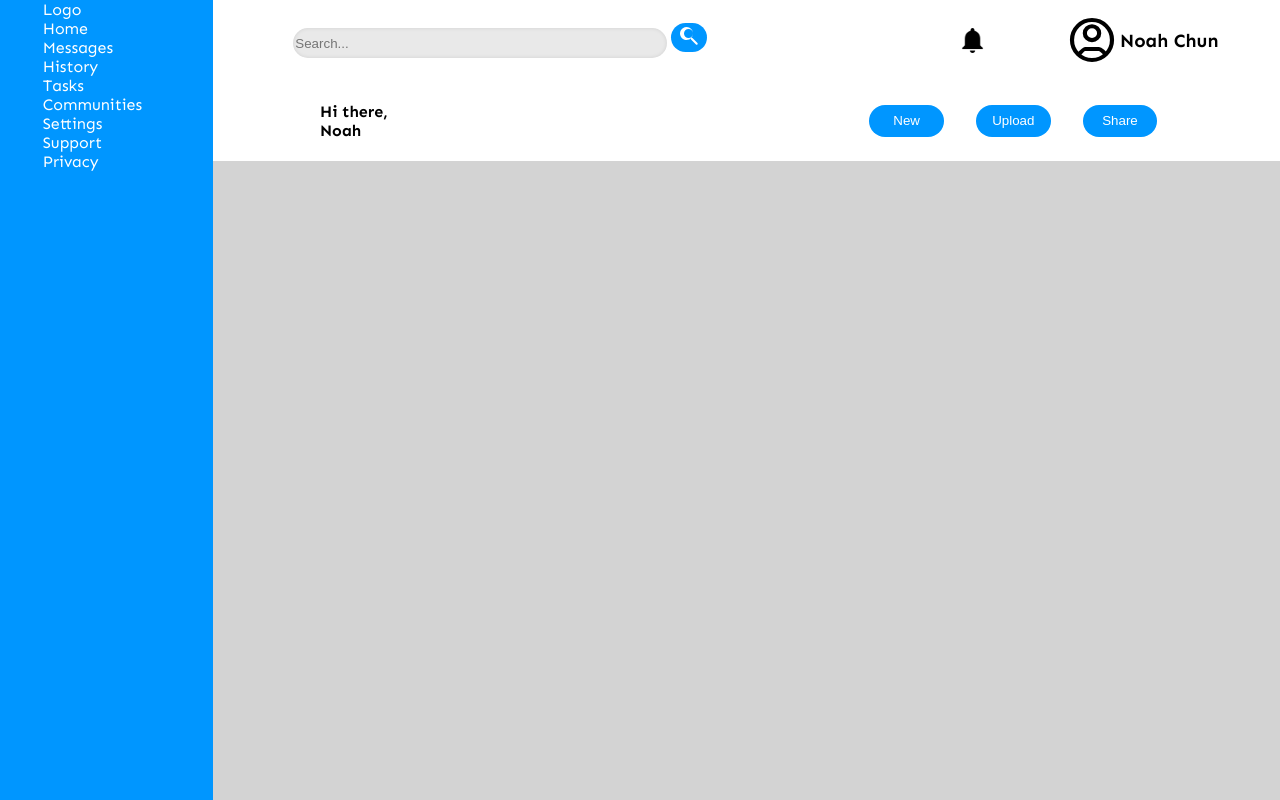
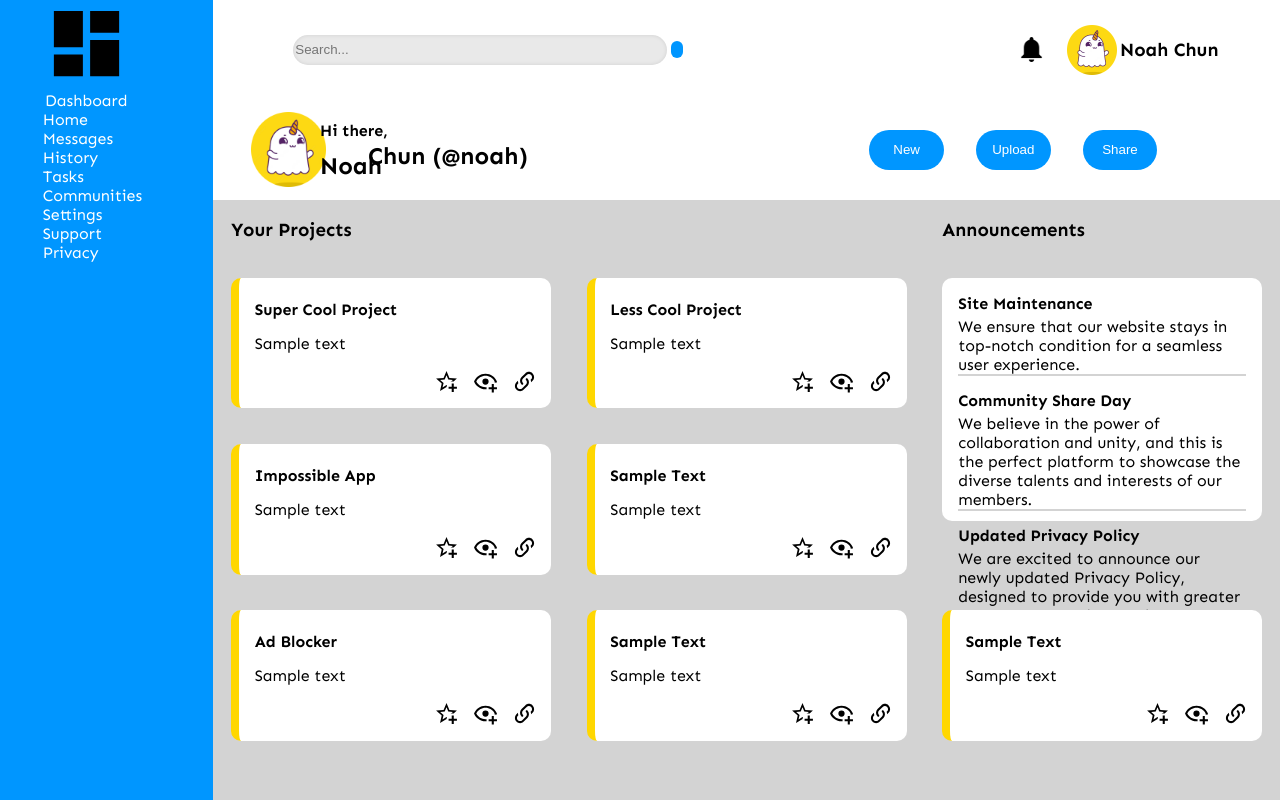
Before and after one commit to noahchun/admin-dashboard, a plain HTML site: page index.html in a window 1280 px wide. Drawn offline with Linux system fonts and the light colour scheme.

Commit message:
added to format

```diff
--- a/index.html
+++ b/index.html
@@ -9,7 +9,10 @@
     <body>
         <div class="grid-container">
             <div class="sidebar">
-                <div class="logo">Logo</div>
+                <div class="logo">
+                    <img src="./images/view-dashboard.svg">
+                    <span>Dashboard</span>
+                </div>
                 <div class="Home">Home</div>
                 <div class="Messages">Messages</div>
                 <div class="History">History</div>
@@ -24,22 +27,99 @@
                     <form>
                         <input type="search" name="search" id="search" placeholder="Search...">
                         <button type="submit" class="submit-button">
-                            <svg xmlns="http://www.w3.org/2000/svg" fill="#fff" width="24" height="24" viewBox="0 0 24 24">
-                                <path d="M15.5 14h-.79l-.28-.27a6.5 6.5 0 1 0-.7.7l.27.28v.79l5 4.99a1 1 0 1 0 1.42-1.42l-4.99-5zm-4 0a4.5 4.5 0 1 1 4.5-4.5 4.5 4.5 0 0 1-4.5 4.5z" />
-                            </svg>
+                            <img src="./images/magnify.svg" alt="Magnify Icon">
                         </button>
                     </form>
                 </div>
                 <img src="./images/notification.png" class="notification">
-                <img src="./images/user-profile-circle.svg" class="profileIcon">
+                <img src="./images/cute-yellow-pfp.png" class="profile-icon">
                 <h3 class="top-right-name">Noah Chun</h3>
-                <h4>Hi there, Noah</h4>
+                <img src="./images/cute-yellow-pfp.png" class="second-profile-icon">
+                <div class="name-cell">
+                    <h4>Hi there, </h4>
+                    <h2>Noah</h2>
+                </div>
+                <h2 class="last-name">Chun (@noah)</h2>
                 <button class="newButton">New</button>
                 <button class="uploadButton">Upload</button>
                 <button class ="shareButton">Share</button>
             </div>
             <div class="main-content">
-
+                <h3>Your Projects</h3>
+                <h3 class="announcements">Announcements</h3>
+                <div class="card">
+                    <div class="card-title">Super Cool Project</div>
+                    <p>Sample text</p>
+                    <div class="icon-grid">
+                        <img src="./images/star-plus-outline.svg" class="first-icon">
+                        <img src="./images/eye-plus-outline.svg" class="second-icon">
+                        <img src="./images/link-variant.svg" class="third-icon">
+                    </div>
+                </div>
+                <div class="card">
+                    <div class="card-title">Less Cool Project</div>
+                    <p>Sample text</p>
+                    <div class="icon-grid">
+                        <img src="./images/star-plus-outline.svg" class="first-icon">
+                        <img src="./images/eye-plus-outline.svg" class="second-icon">
+                        <img src="./images/link-variant.svg" class="third-icon">
+                    </div>
+                </div>
+                <div class="announce-content">
+                    <div class="announce-flex">
+                        <b>Site Maintenance</b> <br>
+                        <p class="underline">We ensure that our website stays in top-notch condition for a seamless user experience.</p>
+                        <b>Community Share Day</b> <br>
+                        <p class="underline">We believe in the power of collaboration and unity, and this is the perfect platform to showcase the diverse talents and interests of our members.</p>
+                        <b>Updated Privacy Policy</b> <br>
+                        <p>We are excited to announce our newly updated Privacy Policy, designed to provide you with greater transparency and control over your personal information.</p>
+                    </div>
+                </div>
+                <div class="card">
+                    <div class="card-title">Impossible App</div>
+                    <p>Sample text</p>
+                    <div class="icon-grid">
+                        <img src="./images/star-plus-outline.svg" class="first-icon">
+                        <img src="./images/eye-plus-outline.svg" class="second-icon">
+                        <img src="./images/link-variant.svg" class="third-icon">
+                    </div>
+                </div>
+                <div class="card">
+                    <div class="card-title">Sample Text</div>
+                    <p>Sample text</p>
+                    <div class="icon-grid">
+                        <img src="./images/star-plus-outline.svg" class="first-icon">
+                        <img src="./images/eye-plus-outline.svg" class="second-icon">
+                        <img src="./images/link-variant.svg" class="third-icon">
+                    </div>
+                </div>
+                <div class="card">
+                    <div class="card-title">Ad Blocker</div>
+                    <p>Sample text</p>
+                    <div class="icon-grid">
+                        <img src="./images/star-plus-outline.svg" class="first-icon">
+                        <img src="./images/eye-plus-outline.svg" class="second-icon">
+                        <img src="./images/link-variant.svg" class="third-icon">
+                    </div>
+                </div>
+                <div class="card">
+                    <div class="card-title">Sample Text</div>
+                    <p>Sample text</p>
+                    <div class="icon-grid">
+                        <img src="./images/star-plus-outline.svg" class="first-icon">
+                        <img src="./images/eye-plus-outline.svg" class="second-icon">
+                        <img src="./images/link-variant.svg" class="third-icon">
+                    </div>
+                </div>
+                <div class="card">
+                    <div class="card-title">Sample Text</div>
+                    <p>Sample text</p>
+                    <div class="icon-grid">
+                        <img src="./images/star-plus-outline.svg" class="first-icon">
+                        <img src="./images/eye-plus-outline.svg" class="second-icon">
+                        <img src="./images/link-variant.svg" class="third-icon">
+                    </div>
+                </div>
             </div>
         </div>
     </body>
--- a/styles.css
+++ b/styles.css
@@ -54,9 +54,10 @@ html, body {
     width: 25px;
     height: 25px;
     grid-column: 8;
+    margin-left: 55%;
 }
 
-.header > .profileIcon {
+.header > .profile-icon {
     width: 50px;
     height: 50px;
 }
@@ -68,7 +69,11 @@ html, body {
 .main-content {
     grid-row: 2 / 6;
     grid-column: 2 / 3;
+    display: grid;
+    grid-template-columns: 1fr 1fr 1fr;
+    grid-template-rows: 1fr 4fr 4fr 4fr 1fr;
     background-color: lightgray;
+    overflow-y: auto;
 }
 
 button {
@@ -78,8 +83,19 @@ button {
     border: none;
 }
 
-button.submit-button {
+.second-profile-icon {
+    width: 75px;
+    height: 75px;
+    margin-left: 35%;
+}
 
+h2 {
+    margin-top: -10%;
+}
+
+.last-name {
+    margin-top: 29%;
+    margin-left: -55%;
 }
 
 .newButton {
@@ -106,3 +122,82 @@ button.submit-button {
 h4 {
     grid-column: 2;
 }
+
+.main-content h3 {
+    margin-left: 5%;
+}
+
+.main-content .announcements {
+    grid-column: 3;
+}
+
+.card {
+    border-left: 8px solid #FFD700;
+    background-color: white;
+    margin: 5%;
+    border-radius: 10px;
+}
+
+.card-title {
+    font-weight: bold;
+    margin-left: 5%;
+    margin-top: 7%
+}
+
+.card p {
+    margin-top: 5%;
+    margin-left: 5%;
+}
+
+.icon-grid {
+    margin-bottom: -25%;
+    display: grid;
+    grid-template-rows: 1fr;
+    grid-template-columns: repeat(8, 1fr);
+}
+
+.icon-grid img {
+    width: 25px;
+    height: 25px;
+}
+
+.first-icon {
+    grid-column: 6;
+}
+
+.second-icon {
+    grid-column: 7;
+}
+
+.third-icon {
+    grid-column: 8;
+}
+
+.announce-content {
+    grid-column: 3;
+    grid-row: 2 / 4;
+    background-color: white;
+    border-radius: 10px;
+    margin: 5%;
+    margin-bottom: 20%;
+}
+
+.announce-flex {
+    display: flex;
+    flex-direction: column;
+    align-items: flex-start;
+    padding: 5%;
+}
+
+.announce-flex p {
+    margin-top: -5%;
+    margin-bottom: 5%;
+}
+
+.announce-flex .underline {
+    border-bottom: 2px solid lightgray;
+}
+
+.trending-title {
+    margin-top: -20%;
+}
```
Also changed, not shown: images/cute-yellow-pfp.png (added), images/eye-plus-outline.svg (added), images/link-variant.svg (added), images/magnify.svg (added), images/star-plus-outline.svg (added), images/view-dashboard.svg (added).
